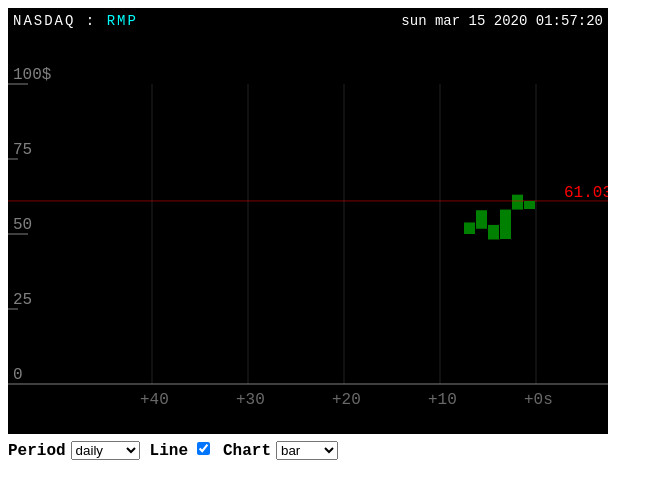
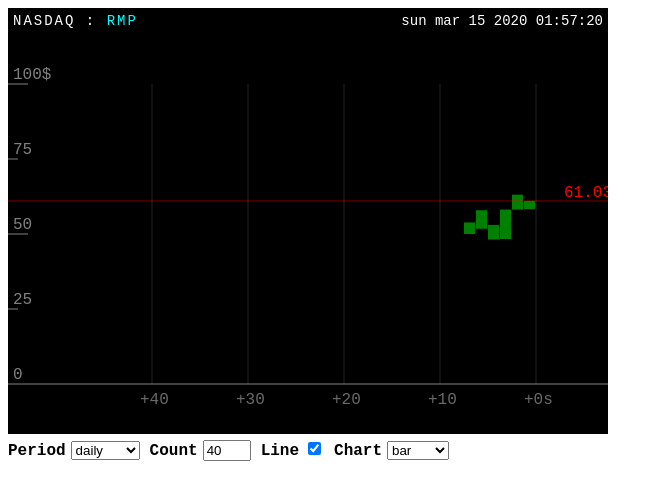
Before and after one commit to rileypeel/stock-app, a Vue app in the folder fe/: page /#/login in a window 1280 px wide. Shown: the top 500 px of the page, without its empty margins (0-663 px from the left). Built offline with nearby package versions, Linux system fonts and the light colour scheme.

Commit message:
adds period count button

```diff
--- a/fe/src/components/ticker/Options.vue
+++ b/fe/src/components/ticker/Options.vue
@@ -8,12 +8,18 @@
       </select>
     </div>
     <div class="option">
+      <label class="option-label">Count</label>
+      <input class="option-count" v-model.number="count"
+          type="number" @change="setCount"/>
+    </div>
+    <div class="option">
       <label class="option-label">Line</label>
-      <input type="checkbox" v-model="showLine" @change="setLine"/>
+      <input class="option-show-line" type="checkbox"
+          v-model="showLine" @change="setLine"/>
     </div>
     <div class="option">
       <label class="option-label">Chart</label>
-      <select class="option-period"
+      <select class="option-chart"
           v-model="chart" @change="setChart">
         <option v-for="c in charts" :key="c" :value="c">{{c}}</option>
       </select>
@@ -38,13 +44,19 @@ export default {
       periods: PERIODS,
       charts: CHARTS,
       period: cfg.period,
+      count: cfg.count,
       showLine: cfg.showLine,
       chart: cfg.chart,
     }
   },
   methods: {
+    // TODO(kieran) Change these so they don't call view update directly
     setPeriod() {
       this.cfg.period = this.period
+      this.view.update()
+    },
+    setCount() {
+      this.cfg.count = this.count
       this.view.update()
     },
     setLine() {
@@ -75,7 +87,7 @@ export default {
   margin-right: 5px;
 }
 
-.option-period {
-
+.option-count {
+  width: 40px;
 }
 </style>
--- a/fe/src/services/cfg.js
+++ b/fe/src/services/cfg.js
@@ -7,6 +7,7 @@ var obj
 function Cfg() {
   obj = obj || {
     period: cfg.PERIOD_DAILY,
+    count: 40,
     chart: cfg.CHART_BAR,
     ticker: null,
     showLine: true,
```
